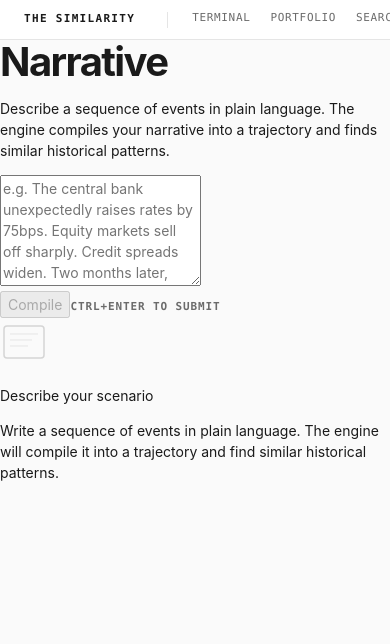
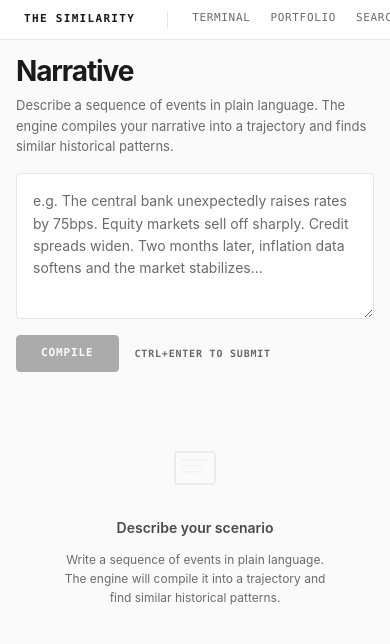
Before and after one commit to the-similarity/base, a Next.js app in the folder the-similarity-app/: page /narrative in a window 390 px wide. Shown: the top 644 px of the page. Built offline with nearby package versions, Linux system fonts and the light colour scheme.

Commit message:
style(narrative): add CSS for narrative page and LineChart component
Editorial deck theme: centered column, monochrome accents, quiet
borders. Includes styles for events table, history cards, loading
spinner, error state, and responsive breakpoint.

```diff
--- a/the-similarity-app/app/globals.css
+++ b/the-similarity-app/app/globals.css
@@ -3078,3 +3078,380 @@ h3 { font-size: 18px; letter-spacing: -0.02em; }
     display: none;
   }
 }
+
+/* ═══════════════════════════════════════════════════════════════════
+   LineChart — reusable SVG line chart component
+   ───────────────────────────────────────────────────────────────────
+   Minimal styling: responsive SVG, ink-colored line, quiet grid.
+   ═══════════════════════════════════════════════════════════════════ */
+
+.line-chart-svg {
+  width: 100%;
+  height: auto;
+  display: block;
+}
+
+.line-chart-empty {
+  display: flex;
+  align-items: center;
+  justify-content: center;
+  min-height: 80px;
+  color: var(--text-muted);
+  font-size: 12px;
+}
+
+/* ═══════════════════════════════════════════════════════════════════
+   Narrative Page — NL-to-trajectory compilation UI
+   ───────────────────────────────────────────────────────────────────
+   Editorial "deck" layout: centered column, off-white surface,
+   monochrome ink accents, quiet borders. Mirrors the portfolio and
+   strategy page conventions.
+   ═══════════════════════════════════════════════════════════════════ */
+
+.narrative-page {
+  display: flex;
+  flex-direction: column;
+  height: calc(100vh - 40px);
+  overflow-y: auto;
+  background: var(--bg);
+  padding: 48px 24px 96px;
+  gap: var(--space-2xl);
+  max-width: 820px;
+  margin: 0 auto;
+  width: 100%;
+}
+
+/* ── Input section ── */
+
+.narrative-input-section {
+  display: flex;
+  flex-direction: column;
+  gap: var(--space-lg);
+}
+
+.narrative-input-header {
+  display: flex;
+  flex-direction: column;
+  gap: var(--space-sm);
+}
+
+.narrative-input-title {
+  font-family: var(--font-sans);
+  font-size: 40px;
+  font-weight: 700;
+  color: var(--text-primary);
+  margin: 0;
+  letter-spacing: -0.04em;
+  line-height: 1.1;
+}
+
+.narrative-input-subtitle {
+  font-size: 13px;
+  color: var(--text-muted);
+  margin: 0;
+  line-height: 1.6;
+  max-width: 600px;
+}
+
+.narrative-textarea {
+  width: 100%;
+  min-height: 120px;
+  padding: var(--space-lg);
+  border: 1px solid var(--border);
+  border-radius: var(--radius-sm);
+  background: var(--bg-surface);
+  color: var(--text-primary);
+  font-family: var(--font-sans);
+  font-size: 14px;
+  line-height: 1.6;
+  resize: vertical;
+  transition: border-color 150ms ease;
+}
+
+.narrative-textarea:focus {
+  outline: none;
+  border-color: var(--border-focus);
+}
+
+.narrative-textarea::placeholder {
+  color: var(--text-muted);
+}
+
+.narrative-textarea:disabled {
+  opacity: 0.6;
+  cursor: not-allowed;
+}
+
+.narrative-actions {
+  display: flex;
+  align-items: center;
+  gap: var(--space-lg);
+}
+
+.narrative-compile-btn {
+  padding: 9px 24px;
+  border-radius: var(--radius-sm);
+  border: 1px solid var(--accent);
+  background: var(--accent);
+  color: var(--bg-elevated);
+  font-family: var(--font-mono);
+  font-size: 11px;
+  font-weight: 600;
+  letter-spacing: 0.08em;
+  text-transform: uppercase;
+  cursor: pointer;
+  transition: opacity 120ms ease;
+}
+
+.narrative-compile-btn:hover {
+  opacity: 0.65;
+}
+
+.narrative-compile-btn:disabled {
+  opacity: 0.35;
+  cursor: not-allowed;
+}
+
+.narrative-hint {
+  font-size: 10px;
+}
+
+/* ── Loading state ── */
+
+.narrative-loading {
+  display: flex;
+  flex-direction: column;
+  align-items: center;
+  justify-content: center;
+  gap: 12px;
+  padding: var(--space-3xl);
+  color: var(--text-secondary);
+  font-family: var(--font-mono);
+  font-size: 12px;
+}
+
+/* ── Error state ── */
+
+.narrative-error {
+  display: flex;
+  flex-direction: column;
+  align-items: center;
+  justify-content: center;
+  gap: var(--space-md);
+  padding: var(--space-3xl);
+  text-align: center;
+}
+
+.narrative-error-text {
+  font-size: 12px;
+  color: var(--negative);
+  line-height: 1.5;
+  max-width: 320px;
+  margin: 0;
+}
+
+/* ── Results ── */
+
+.narrative-results {
+  display: flex;
+  flex-direction: column;
+  gap: var(--space-2xl);
+}
+
+.narrative-section {
+  display: flex;
+  flex-direction: column;
+  gap: var(--space-lg);
+}
+
+.narrative-section-label {
+  font-family: var(--font-mono);
+  font-size: 11px;
+  font-weight: 600;
+  color: var(--text-muted);
+  text-transform: uppercase;
+  letter-spacing: 0.08em;
+  display: flex;
+  align-items: center;
+  gap: var(--space-sm);
+  margin: 0;
+}
+
+.narrative-section-count {
+  font-weight: 500;
+  color: var(--text-secondary);
+}
+
+/* ── Chart wrapper ── */
+
+.narrative-chart-wrap {
+  background: var(--bg-elevated);
+  border: 1px solid var(--border);
+  border-radius: 0;
+  padding: var(--space-xl);
+}
+
+/* ── Events table ── */
+
+.narrative-events-table-wrap {
+  overflow-x: auto;
+  border: 1px solid var(--border);
+  border-radius: 0;
+  background: var(--bg-elevated);
+}
+
+.narrative-events-table {
+  width: 100%;
+  border-collapse: collapse;
+  font-size: 12px;
+}
+
+.narrative-th {
+  font-family: var(--font-mono);
+  font-size: 10px;
+  font-weight: 700;
+  color: var(--text-muted);
+  text-transform: uppercase;
+  letter-spacing: 0.08em;
+  padding: var(--space-md) var(--space-lg);
+  text-align: left;
+  border-bottom: 1px solid var(--border);
+  white-space: nowrap;
+}
+
+.narrative-th--right {
+  text-align: right;
+}
+
+.narrative-tr {
+  border-bottom: 1px solid var(--border);
+  transition: background 120ms ease;
+}
+
+.narrative-tr:last-child {
+  border-bottom: none;
+}
+
+.narrative-tr:hover {
+  background: var(--bg-hover);
+}
+
+.narrative-td {
+  padding: var(--space-md) var(--space-lg);
+  color: var(--text-secondary);
+}
+
+.narrative-td--mono {
+  font-family: var(--font-mono);
+}
+
+.narrative-td--right {
+  text-align: right;
+}
+
+.narrative-impact-badge {
+  display: inline-flex;
+  align-items: center;
+  font-family: var(--font-mono);
+  font-size: 10px;
+  font-weight: 700;
+  text-transform: uppercase;
+  letter-spacing: 0.05em;
+  padding: 3px 8px;
+  border-radius: var(--radius-pill);
+  border: 1px solid;
+}
+
+/* ── Similar histories list ── */
+
+.narrative-histories {
+  display: flex;
+  flex-direction: column;
+  gap: var(--space-sm);
+}
+
+.narrative-history-card {
+  display: flex;
+  align-items: center;
+  gap: var(--space-lg);
+  padding: var(--space-md) var(--space-lg);
+  border: 1px solid var(--border);
+  border-radius: 0;
+  background: var(--bg-elevated);
+  transition: opacity 120ms ease;
+}
+
+.narrative-history-card:hover {
+  opacity: 0.85;
+}
+
+.narrative-history-score {
+  font-family: var(--font-mono);
+  font-size: 18px;
+  font-weight: 700;
+  color: var(--positive);
+  width: 48px;
+  text-align: center;
+  flex-shrink: 0;
+}
+
+.narrative-history-info {
+  display: flex;
+  flex-direction: column;
+  gap: 2px;
+}
+
+.narrative-history-label {
+  font-size: 13px;
+  font-weight: 600;
+  color: var(--text-primary);
+}
+
+.narrative-history-period {
+  font-family: var(--font-mono);
+  font-size: 11px;
+  color: var(--text-muted);
+}
+
+/* ── Empty state ── */
+
+.narrative-empty {
+  display: flex;
+  flex-direction: column;
+  align-items: center;
+  justify-content: center;
+  gap: var(--space-md);
+  padding: var(--space-3xl);
+  text-align: center;
+}
+
+.narrative-empty-art {
+  opacity: 0.5;
+  margin-bottom: var(--space-sm);
+}
+
+.narrative-empty-title {
+  font-size: 14px;
+  font-weight: 600;
+  color: var(--text-secondary);
+  margin: 0;
+}
+
+.narrative-empty-hint {
+  font-size: 12px;
+  color: var(--text-muted);
+  max-width: 400px;
+  line-height: 1.6;
+  margin: 0;
+}
+
+/* ── Narrative responsive ── */
+
+@media (max-width: 768px) {
+  .narrative-page {
+    padding: var(--space-lg);
+  }
+  .narrative-input-title {
+    font-size: 28px;
+  }
+}
```
